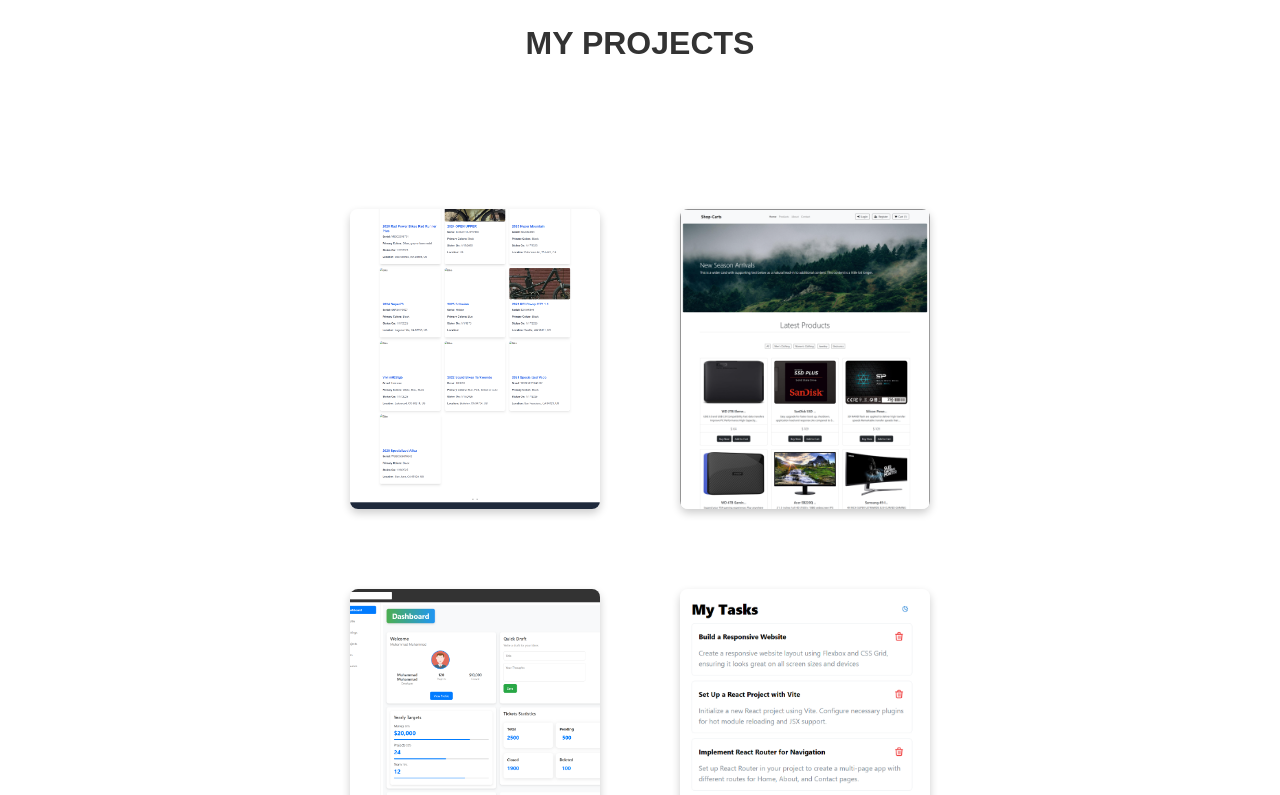
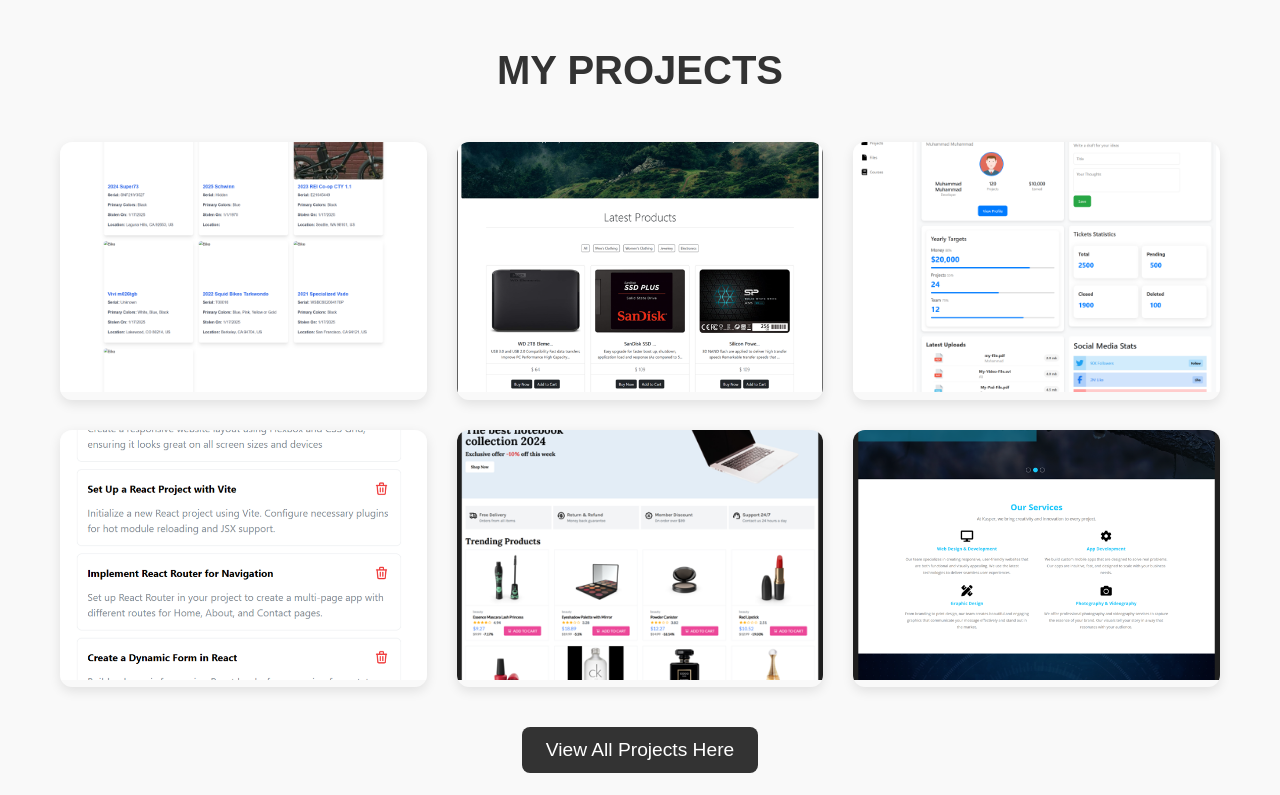
Before and after one commit to Eng-MuhammadMuhammad/portfolio, a React (Create React App) app: page / in a window 1280 px wide. Shown: the part 1360-2155 px from the top of the page. Built offline with nearby package versions, Linux system fonts and the light colour scheme.

Commit message:
change project card layout

```diff
--- a/src/components/Projects/Projects.js
+++ b/src/components/Projects/Projects.js
@@ -1,6 +1,5 @@
 import React, { useState } from "react";
 import styles from "./Projects.module.css";
-import "../Styles/Styles.module.css";
 
 // Import images with updated names
 import ShopCarts from "../../imgs/ShopCarts.png";
@@ -26,96 +25,112 @@ const projects = [
     label: "Stolen Bikes Investigation | SBI",
     image: StolenBikesInvestigation,
     link: "https://stolen-bikes-investigasion-sbi.vercel.app/",
+    description: "A platform to track and report stolen bikes.",
   },
   {
     id: 2,
     label: "Clothes Store | Men $ Women",
     image: ShopCarts,
     link: "https://mystoreshopcart.vercel.app/",
+    description: "An e-commerce platform for men's and women's clothing.",
   },
   {
     id: 3,
     label: "Dashboard | Profile",
     image: ProfileDashboard,
     link: "https://dashboardpresonal.vercel.app/",
+    description: "A personal dashboard for managing user profiles.",
   },
   {
     id: 4,
     label: "Todo Application",
     image: TodoApp,
     link: "https://to-do-apptasks.vercel.app/",
+    description: "A simple and intuitive todo app for task management.",
   },
   {
     id: 5,
     label: "Modern Shopping | Light Store",
     image: LightStore,
     link: "https://light-store-modern.vercel.app/",
+    description: "A modern e-commerce store for lighting products.",
   },
   {
     id: 6,
     label: "Art Coperation",
     image: ArtCooperation,
     link: "https://coperation-art.vercel.app/",
+    description: "A collaborative platform for artists.",
   },
   {
     id: 7,
     label: "Design Agency",
     image: DesignAgency,
     link: "https://new-design-agency.vercel.app/",
+    description: "A portfolio website for a design agency.",
   },
   {
     id: 8,
     label: "Media Company",
     image: MediaCompany,
     link: "https://media-company-world.vercel.app/",
+    description: "A website for a global media company.",
   },
   {
     id: 9,
     label: "Developing Company",
     image: DevelopingCompany,
     link: "https://developer-area-com.vercel.app/",
+    description: "A website for a software development company.",
   },
   {
     id: 10,
     label: "Sales Company / UI-UX",
     image: SalesCompanyUI,
     link: "https://www.figma.com/proto/dbRfOWUgS0aivxUxRBiRCe/design?node-id=15%3A324&scaling=min-zoom&page-id=0%3A1&starting-point-node-id=15%3A324",
+    description: "A UI/UX design for a sales company.",
   },
   {
     id: 11,
     label: "Clothes Shop / UI-UX",
     image: ClothesShopUI,
     link: "https://www.figma.com/proto/zzzSomNyeqCJrCooboAgy4/SHOP-REMOTE?node-id=2%3A2&starting-point-node-id=2%3A2",
+    description: "A UI/UX design for a clothing store.",
   },
   {
     id: 12,
     label: "Book Store Card / UI-UX",
     image: BookStoreCardUI,
     link: "https://www.figma.com/proto/b6pwNopLZRXauTUy9M5B6Q/VIDEO-2-TEST?node-id=10%3A24",
+    description: "A UI/UX design for a bookstore.",
   },
   {
     id: 13,
     label: "Portfolio Design / UI-UX",
     image: PortfolioDesignUI,
     link: "https://www.figma.com/proto/IYPjr2NYksyaVpWIZQyDoH/VIDEO-1-TEST?node-id=0%3A5",
+    description: "A UI/UX design for a portfolio website.",
   },
   {
     id: 14,
     label: "Online Courses Application / UI-UX",
     image: OnlineCoursesApp,
     link: "https://www.figma.com/file/hajvYDGBNZ9z7kkUjyWHaV/OnlineCourseApplication?type=design&node-id=0%3A1&mode=design&t=2S1SaiNXYxayfAkB-1",
+    description: "A UI/UX design for an online course platform.",
   },
   {
     id: 15,
     label: "Designer Portfolio / UI-UX",
     image: DesignerPortfolio,
     link: "https://www.figma.com/file/UH0aetbAhU8RM1rSbEVInx/DesignerPortfolio?type=design&node-id=0%3A1&mode=design&t=bAuyK4duEDUAi0Dl-1",
+    description: "A UI/UX design for a designer's portfolio.",
   },
   {
     id: 16,
     label: "Dribble - Designers Space / UI-UX",
     image: DribbleDesignersSpace,
     link: "https://www.figma.com/proto/2vcjhFuxBujlgvxyO1asWG/Dribbble?page-id=0%3A1&node-id=2-8&starting-point-node-id=2%3A8&mode=design&t=2gucn1UQejG2no7F-1",
+    description: "A UI/UX design for a designer's community platform.",
   },
 ];
 
@@ -130,22 +145,25 @@ const Projects = () => {
       <h2 className={styles.sectionTitle}>MY PROJECTS</h2>
       <div className={styles.projectsContainer}>
         {displayedProjects.map((project) => (
-          <a
-            key={project.id}
-            href={project.link}
-            target="_blank"
-            rel="noopener noreferrer"
-            className={styles.projectLink}
-          >
-            <div className={styles.projectCard}>
-              <img
-                src={project.image}
-                alt={project.label}
-                className={styles.projectImage}
-              />
-              <div className={styles.projectLabel}>{project.label}</div>
+          <div key={project.id} className={styles.projectCard}>
+            <img
+              src={project.image}
+              alt={project.label}
+              className={styles.projectImage}
+            />
+            <div className={styles.projectOverlay}>
+              <h3 className={styles.projectTitle}>{project.label}</h3>
+              <p className={styles.projectDescription}>{project.description}</p>
+              <a
+                href={project.link}
+                target="_blank"
+                rel="noopener noreferrer"
+                className={styles.projectButton}
+              >
+                View Project
+              </a>
             </div>
-          </a>
+          </div>
         ))}
       </div>
       <div className={styles.viewAllButtonContainer}>
--- a/src/components/Projects/Projects.module.css
+++ b/src/components/Projects/Projects.module.css
@@ -1,78 +1,100 @@
 .projectsSection {
-    padding: 40px 20px;
+    padding: 60px 20px;
     text-align: center;
+    background-color: #f9f9f9;
   }
 
   .sectionTitle {
-    font-size: 2em;
-    margin-bottom: 20px;
+    font-size: 2.5em;
+    margin-bottom: 40px;
     color: #333;
     font-weight: bold;
-    padding-bottom: 50px;
+    font-family: 'Poppins', sans-serif;
   }
 
   .projectsContainer {
-    display: flex;
-    flex-wrap: wrap;
-    justify-content: center; /* Centers cards horizontally */
-    align-items: center; /* Centers cards vertically */
-    gap: 20px; /* Adds space between cards */
+    display: grid;
+    grid-template-columns: repeat(auto-fit, minmax(300px, 1fr));
+    gap: 30px;
+    padding: 0 20px;
+    max-width: 1200px;
     margin: 0 auto;
-    padding: 40px 150px;
-    min-height: 500px; /* Optional: set a minimum height for vertical centering */
   }
 
   .projectCard {
-    width: 250px;
-    height: 300px;
     position: relative;
-    border-radius: 8px;
+    border-radius: 12px;
     overflow: hidden;
-    box-shadow: 0px 4px 8px rgba(0, 0, 0, 0.2);
+    box-shadow: 0 4px 12px rgba(0, 0, 0, 0.1);
     transition: transform 0.3s ease, box-shadow 0.3s ease;
-    animation: fadeIn 1s ease-in-out;
-    margin: 30px;
+  }
+
+  .projectCard:hover {
+    transform: translateY(-10px);
+    box-shadow: 0 8px 24px rgba(0, 0, 0, 0.2);
   }
 
   .projectImage {
     width: 100%;
-    height: 100%;
+    height: 250px;
     object-fit: cover;
     transition: transform 0.3s ease;
   }
 
-/* Adjust label styling */
-.projectLabel {
-    position: absolute;
-    bottom: 0;
-    width: 100%;
-    padding: 10px;
-    background: rgba(0, 0, 0, 0.6);
-    color: white;
-    font-size: 1.1em;
-    text-align: center;
-    opacity: 1; /* Always visible */
-    transform: translateY(100%);
-    transition: transform 0.3s ease, opacity 0.3s ease;
+  .projectCard:hover .projectImage {
+    transform: scale(1.1);
   }
 
-/* Animate label to slide up when visible */
-.projectCard:hover .projectImage {
-    transform: scale(1.05);
+  .projectOverlay {
+    position: absolute;
+    top: 0;
+    left: 0;
+    width: 100%;
+    height: 100%;
+    background: rgba(0, 0, 0, 0.8);
+    color: #fff;
+    display: flex;
+    flex-direction: column;
+    justify-content: center;
+    align-items: center;
+    opacity: 0;
+    transition: opacity 0.3s ease;
+    padding: 20px;
+    text-align: center;
   }
 
-.projectCard:hover .projectLabel {
-    transform: translateY(0);
+  .projectCard:hover .projectOverlay {
+    opacity: 1;
   }
 
-/* Ensuring label is visible on mobile as well */
-@media (max-width: 768px) {
-    .projectLabel {
-        transform: translateY(0);
-    }
+  .projectTitle {
+    font-size: 1.5em;
+    margin-bottom: 10px;
+    font-family: 'Poppins', sans-serif;
   }
 
-/* View All Button Styling */
+  .projectDescription {
+    font-size: 1em;
+    margin-bottom: 20px;
+    font-family: 'Poppins', sans-serif;
+  }
+
+  .projectButton {
+    padding: 10px 20px;
+    font-size: 1em;
+    color: #fff;
+    background-color: #333;
+    border: none;
+    border-radius: 5px;
+    cursor: pointer;
+    text-decoration: none;
+    transition: background-color 0.3s ease;
+  }
+
+  .projectButton:hover {
+    background-color: #555;
+  }
+
   .viewAllButtonContainer {
     display: flex;
     justify-content: center;
@@ -80,44 +102,17 @@
   }
 
   .viewAllButton {
-    padding: 10px 20px;
+    padding: 12px 24px;
     font-size: 1.2em;
     color: #fff;
     background-color: #333;
     border: none;
-    border-radius: 5px;
+    border-radius: 8px;
     cursor: pointer;
-    position: relative;
-    overflow: hidden;
     transition: background-color 0.3s ease;
-}
-
-.viewAllButton::before {
-    content: "";
-    position: absolute;
-    top: 0;
-    left: -100%;
-    width: 100%;
-    height: 100%;
-    background: linear-gradient(120deg, rgba(255, 255, 255, 0.3), rgba(255, 255, 255, 0));
-    transition: left 0.5s ease;
-}
-
-.viewAllButton:hover::before {
-    left: 100%;
+    font-family: 'Poppins', sans-serif;
   }
 
   .viewAllButton:hover {
     background-color: #555;
   }
-
-@keyframes fadeIn {
-    0% {
-        opacity: 0;
-        transform: translateY(20px);
-    }
-    100% {
-        opacity: 1;
-        transform: translateY(0);
-    }
-}
```
Lines whose indentation alone changed are shown as unchanged.
